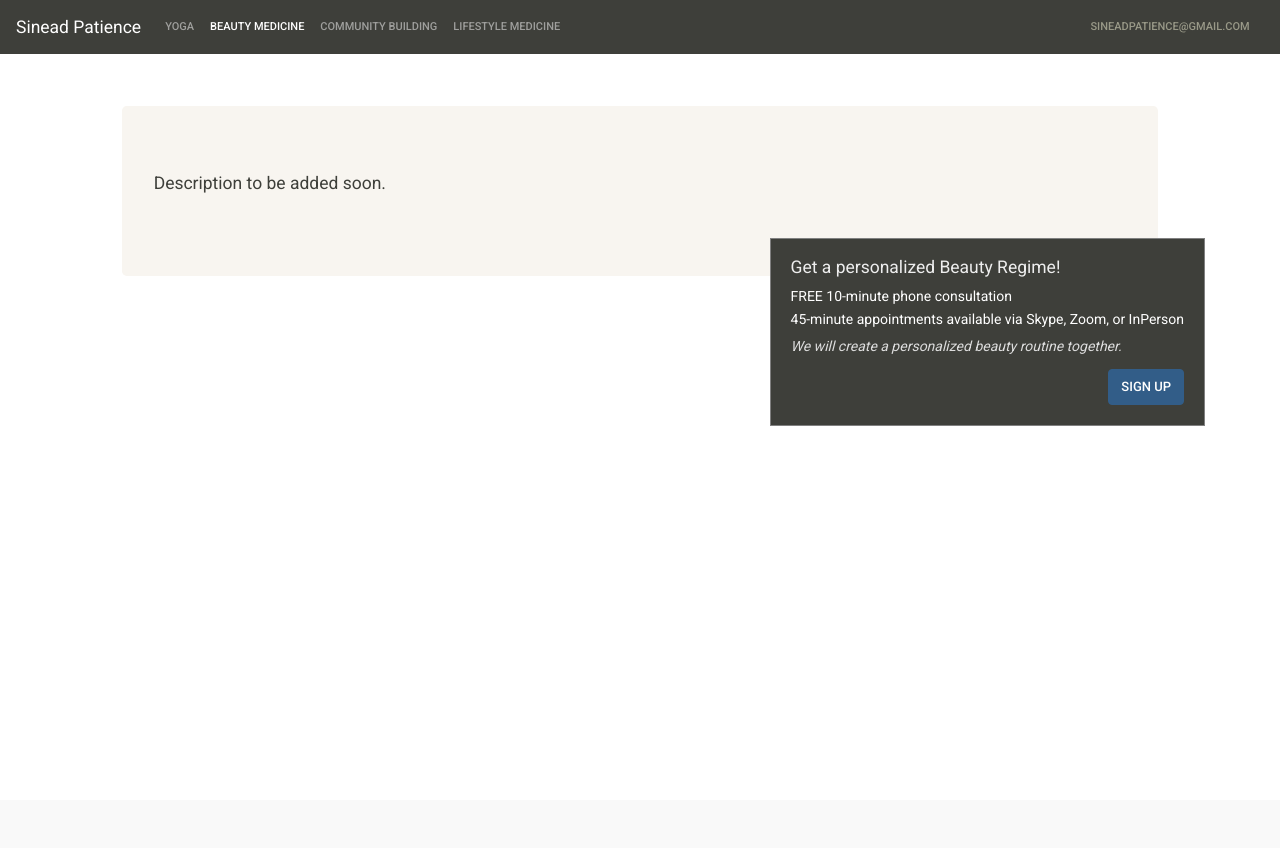
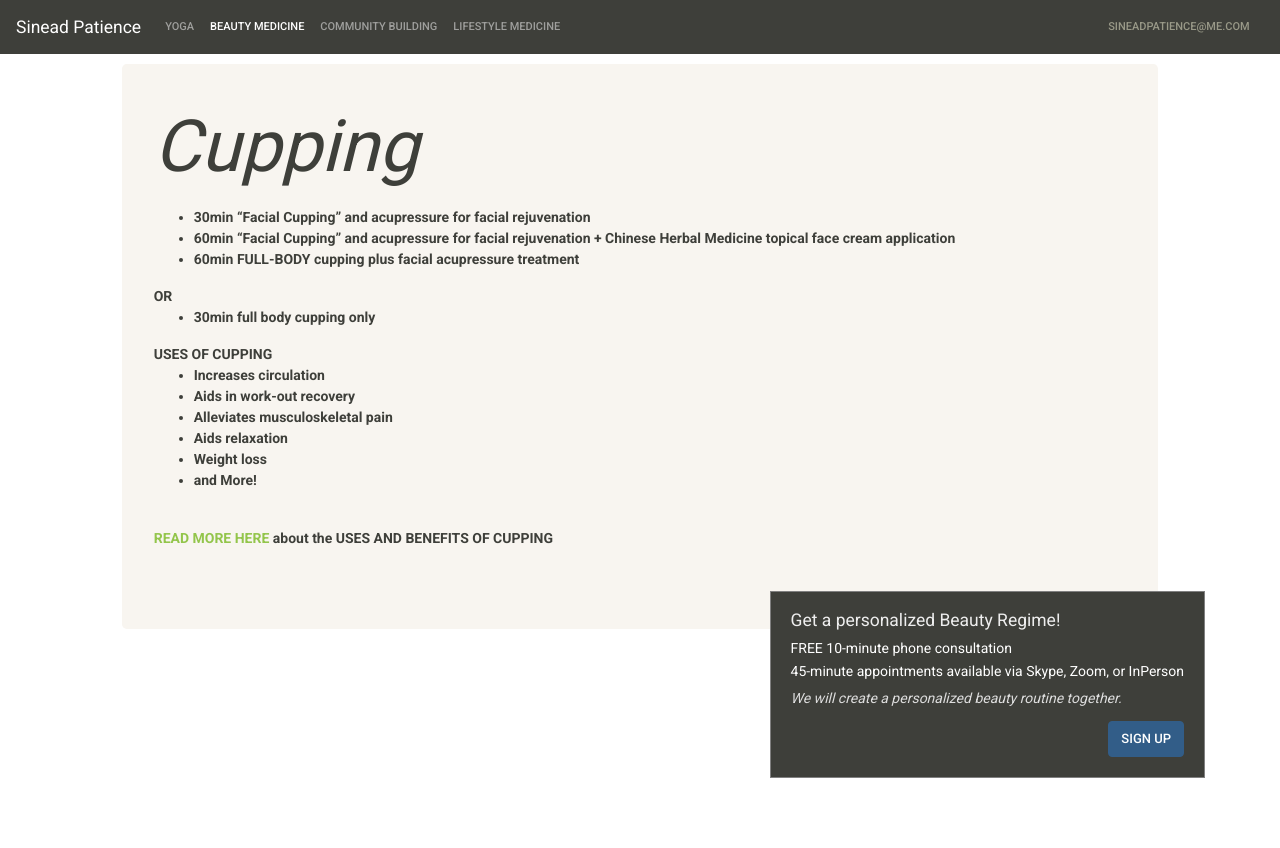
Before and after one commit to sineadpatience/sineadpatience.github.io, a PHP site: page /_site/beauty-medicine.html in a window 1280 px wide. Before the commit the page ends 426 px from the top, so only its background shows below. Run offline with PHP 8.4, Linux system fonts and the light colour scheme.

Commit message:
updating beauty medicine and lifestyle medicine

```diff
--- a/_layouts/community-building.html
+++ b/_layouts/community-building.html
@@ -36,7 +36,7 @@
   </ul>
 
   <li class="nav-item" id="email-contact">
-    <a class="nav-link" href="mailto:sineadpatience@gmail.com">sineadpatience@gmail.com</a>
+    <a class="nav-link" href="mailto:sineadpatience@gmail.com">sineadpatience@me.com</a>
   </li> <!-- (remove email when using contact form) -->
 
   <!-- this nav item is hidden -->
--- a/_layouts/index.html
+++ b/_layouts/index.html
@@ -34,7 +34,7 @@
     </ul>
 
 	  <li class="nav-item" id="email-contact">
-	  	<a class="nav-link" href="mailto:sineadpatience@gmail.com">sineadpatience@gmail.com</a>
+	  	<a class="nav-link" href="mailto:sineadpatience@gmail.com">sineadpatience@me.com</a>
 	  </li> <!-- (remove email when using contact form) -->
 
 	  <!-- this nav item is hidden -->
@@ -59,6 +59,9 @@
   <hr class="my-4">
   <p>{{page.paragraph2}}</p>
   <p class="lead">
+<a class="btn btn-primary btn-lg" id="cupping-btn" href="/beauty-medicine" role="button">NEW! Cupping</a>
+</p>
+  <p class="lead">
     <a class="btn btn-primary btn-lg" id="classes" href="/yoga" role="button">{{page.buttonDescription}}</a>
   </p>
 </div>
--- a/_layouts/yoga.html
+++ b/_layouts/yoga.html
@@ -35,7 +35,7 @@
     </ul>
 
     <li class="nav-item" id="email-contact">
-        <a class="nav-link" href="mailto:sineadpatience@gmail.com">sineadpatience@gmail.com</a>
+        <a class="nav-link" href="mailto:sineadpatience@gmail.com">sineadpatience@me.com</a>
     </li> <!-- (remove email when using contact form) -->
 
     <!-- this nav item is hidden -->
--- a/_site/beauty-medicine.html
+++ b/_site/beauty-medicine.html
@@ -36,7 +36,7 @@
     </ul>
 
     <li class="nav-item" id="email-contact">
-        <a class="nav-link" href="mailto:sineadpatience@gmail.com">sineadpatience@gmail.com</a>
+        <a class="nav-link" href="mailto:sineadpatience@gmail.com">sineadpatience@me.com</a>
     </li> <!-- (remove email when using contact form) -->
 
     <!-- this nav item is hidden -->
@@ -56,7 +56,30 @@
         <div class="row">
             <div class="col-sm-10 offset-sm-1">
                 <div class="jumbotron beauty-description">
-                    <p class="lead">Description to be added soon.</p>
+                 <h1 class="display-3"> <em>Cupping</em> </h1>
+
+                    <p class="lead">
+                    <ul>
+<li>30min “Facial Cupping” and acupressure for facial rejuvenation</li>
+<li>60min  “Facial Cupping” and acupressure for facial rejuvenation + Chinese Herbal Medicine topical face cream application</li>
+<li>60min FULL-BODY cupping plus facial acupressure treatment</li>
+ </ul>
+ OR
+ <ul>
+<li>30min full body cupping only</li>
+</ul>
+
+USES OF CUPPING
+<ul>
+<li>Increases circulation</li>
+<li>Aids in work-out recovery</li>
+<li>Alleviates musculoskeletal pain</li>
+<li>Aids relaxation</li>
+<li>Weight loss</li>
+<li>and More!</li>
+</ul><br>
+
+<a href="https://fitness.mercola.com/sites/fitness/archive/2019/05/31/cupping.aspx?fbclid=IwAR2E8sxymjv3p2-HwpBKF33h016BJxiL6P8ii5lMHrs2jM-m1KkH7W48mXU">READ MORE HERE</a> about the USES AND BENEFITS OF CUPPING</p>
 
                 </div>
             </div>
--- a/_site/community-building.html
+++ b/_site/community-building.html
@@ -36,7 +36,7 @@
   </ul>
 
   <li class="nav-item" id="email-contact">
-    <a class="nav-link" href="mailto:sineadpatience@gmail.com">sineadpatience@gmail.com</a>
+    <a class="nav-link" href="mailto:sineadpatience@gmail.com">sineadpatience@me.com</a>
   </li> <!-- (remove email when using contact form) -->
 
   <!-- this nav item is hidden -->
--- a/_site/index.html
+++ b/_site/index.html
@@ -34,7 +34,7 @@
     </ul>
 
 	  <li class="nav-item" id="email-contact">
-	  	<a class="nav-link" href="mailto:sineadpatience@gmail.com">sineadpatience@gmail.com</a>
+	  	<a class="nav-link" href="mailto:sineadpatience@gmail.com">sineadpatience@me.com</a>
 	  </li> <!-- (remove email when using contact form) -->
 
 	  <!-- this nav item is hidden -->
@@ -59,6 +59,9 @@
   <hr class="my-4">
   <p>For in person trainings in Yoga, Qi Gong (moving meditation), and "Lifestyle Medicine", check out my upcoming classes.</p>
   <p class="lead">
+<a class="btn btn-primary btn-lg" id="cupping-btn" href="/beauty-medicine" role="button">NEW! Cupping</a>
+</p>
+  <p class="lead">
     <a class="btn btn-primary btn-lg" id="classes" href="/yoga" role="button">Upcoming Classes</a>
   </p>
 </div>
--- a/assets/css/styles.css
+++ b/assets/css/styles.css
@@ -23,6 +23,12 @@ a.nav-link, #contact, #email-contact {
 #home-tree {
 	height: 30%;
 	width: 30%;
+}
+
+#cupping-btn {
+	color: black;
+	background-color: #98ff98;
+	border-color: #111;
 }
 
 #top-card-row {
@@ -72,8 +78,9 @@ a:visited {
 }
 
 .beauty-description {
-	margin-top: 5%;
+	margin-top: 1%;
 	text-align: justify;
+	padding-top: 40px !important;
 	font-weight: bold !important;
 }
 
```
Also changed, not shown: _layouts/beauty-medicine.html (+25 -2 lines), _layouts/lifestyle-medicine.html (+11 -5 lines), _site/assets/css/styles.css (+22 -1 lines), _site/lifestyle-medicine.html (+15 -7 lines), _site/yoga.html (+26 -38 lines), _site/assets/images/food-and-mood-april-14.png (added).
